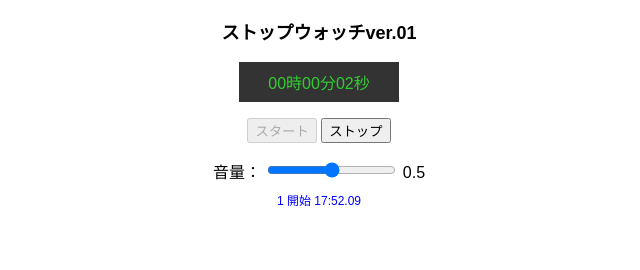
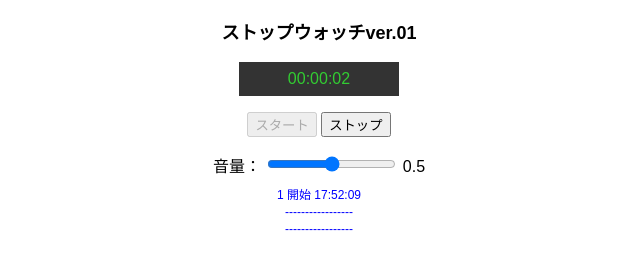
Before and after one commit to raster-Q/stop_watch, a website built with Parcel: page index.html in a window 1280 px wide. Both pictures are taken after a click on the button "スタート". Shown: the whole page, without its empty margins (321-961 px from the left). Built offline with nearby package versions, Linux system fonts and the light colour scheme.

Commit message:
ログの打ち出し順を変更

```diff
--- a/index.html
+++ b/index.html
@@ -24,9 +24,9 @@
       <input type="range" id="volume" min="0" max="1" step="0.1" value="0.5" />
       <span id="vol_range">0.5</span>
     </p>
-    <div id="log_list">
-      <p></p>
-    </div>
+    <section id="log_list">
+      <div></div>
+    </section>
 
     <audio id="timer_mp3" preload="auto">
       <!--ウォッチ他-->
--- a/src/stop_watch.js
+++ b/src/stop_watch.js
@@ -6,15 +6,15 @@ function stopwatch(options) {
   let watcherId = null;
   const waw = {
     /*  wa(tch) + w  */
-    time: 0, //全体タイム
+    time: 10000000, //全体タイム
     sto: 1, //0ウォッチ稼働、1ウォッチ停止
-    hour10: 0, //時間10の位
-    hour01: 0, //時間1の位
-    min10: 0, //分10の位
-    min01: 0, //分1の位
-    sec10: 0, //秒10の位
-    sec01: 0 //秒1の位
+    timeElem: [], //0時間、1分、2秒
+    timeElem2: ""
   };
+  waw.timeElem[0] = Math.floor(waw.time / 10000) % 100;
+  waw.timeElem[1] = Math.floor(waw.time / 100) % 100;
+  waw.timeElem[2] = waw.time % 100;
+
   const display = document.getElementById("display");
 
   //---効果音関連
@@ -44,25 +44,23 @@ function stopwatch(options) {
     ) {
       case 0: //ウォッチ稼働
         waw.time++;
-        if (Math.floor(waw.time / 10) % 10 > 5) {
+        if (waw.time % 100 > 59) {
           waw.time += 40; //60進法、秒
         }
 
-        if (Math.floor(waw.time / 1000) % 10 > 5) {
+        if (Math.floor(waw.time / 100) % 100 > 59) {
           waw.time += 4000; //60進法、分
         }
 
-        waw.sec01 = waw.time % 10;
-        waw.sec10 = Math.floor(waw.time / 10) % 10;
-        waw.min01 = Math.floor(waw.time / 100) % 10;
-        waw.min10 = Math.floor(waw.time / 1000) % 10;
-        waw.hour01 = Math.floor(waw.time / 10000) % 10;
-        waw.hour10 = Math.floor(waw.time / 100000) % 10;
-        display.textContent = `${waw.hour10}${waw.hour01}時${waw.min10}${waw.min01}分${waw.sec10}${waw.sec01}秒`;
+        waw.timeElem[0] = Math.floor(waw.time / 10000) % 100;
+        waw.timeElem[1] = Math.floor(waw.time / 100) % 100;
+        waw.timeElem[2] = waw.time % 100;
+        waw.timeElem2 = get_time(waw.timeElem);
+        display.textContent = `${waw.timeElem2}`;
         audio2();
         break;
       case 1: //ウォッチ停止
-        display.textContent = `${waw.hour10}${waw.hour01}時${waw.min10}${waw.min01}分${waw.sec10}${waw.sec01}秒`;
+        //display.textContent = `${get_time(waw.timeElem)}`;
         break;
       default:
         break;
@@ -72,7 +70,6 @@ function stopwatch(options) {
 
   //---オーディオ用
   function audio() {
-    //
     audy.play();
     audy.addEventListener(
       "ended",
@@ -96,28 +93,37 @@ function stopwatch(options) {
   }
 
   function audio2() {
-    if (waw.sec10 === 5 && waw.sec01 >= 7) {
+    if (waw.time % 100 >= 50 && waw.time % 10 >= 7) {
       audy2[0].play();
       audy2.currentTime = 0;
-      console.log(waw.sec01);
       setTimeout(() => {
         audy2[0].pause();
         audy2[0].currentTime = 0;
       }, 900);
     }
 
-    if (waw.sec10 === 0 && waw.sec01 === 0) {
+    if (waw.time % 100 === 0 && waw.time % 10 === 0) {
       audy2[1].play();
       audy2.currentTime = 0;
     }
   }
   //---オーディオ用ここまで
+
+  //---1桁→0入り2桁
+  function get_time(timeArr) {
+    timeArr = timeArr
+      .map((e) => String(e))
+      .map((e) => (e.length < 2 ? "0" + e : e));
+    return timeArr.join(":");
+  }
+  //---1桁→0入り2桁関数、ここまで
   /////関数、ここまで
 
   //////////////初期html操作/////////////////////////
   start.disabled = false;
   stop.disabled = true;
-  display.textContent = `${waw.hour10}${waw.hour01}時${waw.min10}${waw.min01}分${waw.sec10}${waw.sec01}秒`;
+  waw.timeElem2 = get_time(waw.timeElem);
+  display.textContent = `${waw.timeElem2}`;
   audy.volume = elem_volume.value;
   //////////////初期html操作ここまで/////////////////////////
 
@@ -132,31 +138,56 @@ function stopwatch(options) {
     }
     //////コンストラクタ、ここまで///////
 
-    //////1桁→0入り2桁関数/////////////
-    get_time() {
+    //////ログ打ち出し用関数/////////////
+    result(sto) {
       this.timeElem[0] = this.now.getHours();
       this.timeElem[1] = this.now.getMinutes();
       this.timeElem[2] = this.now.getSeconds();
-      this.timeElem = this.timeElem
-        .map((e) => String(e))
-        .map((e) => (e.length < 2 ? "0" + e : e));
-      return `${this.timeElem[0]}:${this.timeElem[1]}.${this.timeElem[2]}`;
-    }
-    //////1桁→0入り2桁関数、ここまで//////
-
-    //////ログ打ち出し用関数/////////////
-    result(sto) {
+      this.timeElem2 = get_time(this.timeElem);
       this.results = [
-        `${this.num} 開始 ${this.get_time()}`,
-        `　終了 ${this.get_time(new Date())}`,
-        `　経過 ${waw.hour10}${waw.hour01}:${waw.min10}${waw.min01}.${waw.sec10}${waw.sec01}`
+        `${this.num} 開始  ${this.timeElem2}`,
+        `　終了 ${this.timeElem2}`,
+        `　経過 ${waw.timeElem2}`
       ];
-      this.create_div = document.getElementById("log_list");
       this.create_p = document.createElement("p");
       this.create_p.classList = "log";
       this.create_p.innerText = this.results[sto];
-      this.create_div.append(this.create_p);
-      console.log(this.create_p);
+      switch (waw.sto) {
+        case 0:
+          this.anchor_div = document.createElement("div");
+          this.anchor_div.classList = "anchor";
+          this.log_list_section = document.querySelector("#log_list");
+          this.log_list_section.prepend(this.anchor_div);
+          this.anchor_div = document.querySelector(".anchor");
+          this.anchor_div.append(this.create_p);
+
+          this.create_p = document.createElement("p");
+          this.create_p.classList = "stop";
+          this.create_p.innerText = "-----------------";
+          this.anchor_div = document.querySelector(".anchor");
+          this.anchor_div.append(this.create_p);
+
+          this.create_p = document.createElement("p");
+          this.create_p.classList = "process";
+          this.create_p.innerText = "-----------------";
+          this.anchor_div = document.querySelector(".anchor");
+          this.anchor_div.append(this.create_p);
+
+          break;
+        case 1:
+          this.anchor_div = document.querySelector(".anchor");
+          this.create_p = document.querySelector(".stop");
+          this.create_p.textContent = `${this.results[1]}`;
+
+          this.anchor_div = document.querySelector(".anchor");
+          this.change_p = document.querySelector(".process");
+          this.change_p.textContent = `${this.results[2]}`;
+          this.anchor_div = document.querySelector(".anchor");
+          //         this.anchor_div.replace('anchor','fixing');
+          break;
+        default:
+          break;
+      }
     }
     //////ログ打ち出し用関数、ここまで///////
 
@@ -185,15 +216,10 @@ function stopwatch(options) {
     function () {
       start.disabled = true;
       stop.disabled = false;
-      waw.time = 0;
+      waw.time = 10000000;
       waw.sto = 0;
-      waw.hour10 = 0;
-      waw.hour01 = 0;
-      waw.min10 = 0;
-      waw.min01 = 0;
-      waw.sec10 = 0;
-      waw.sec01 = 0;
-      display.textContent = `${waw.hour10}${waw.hour01}時${waw.min10}${waw.min01}分${waw.sec10}${waw.sec01}秒`;
+      waw.timeElem2 = get_time(waw.timeElem);
+      display.textContent = `${waw.timeElem2}`;
       num++;
       if (watcherId == null) {
         watcherId = setInterval(disp_watchw, 1000);
```
